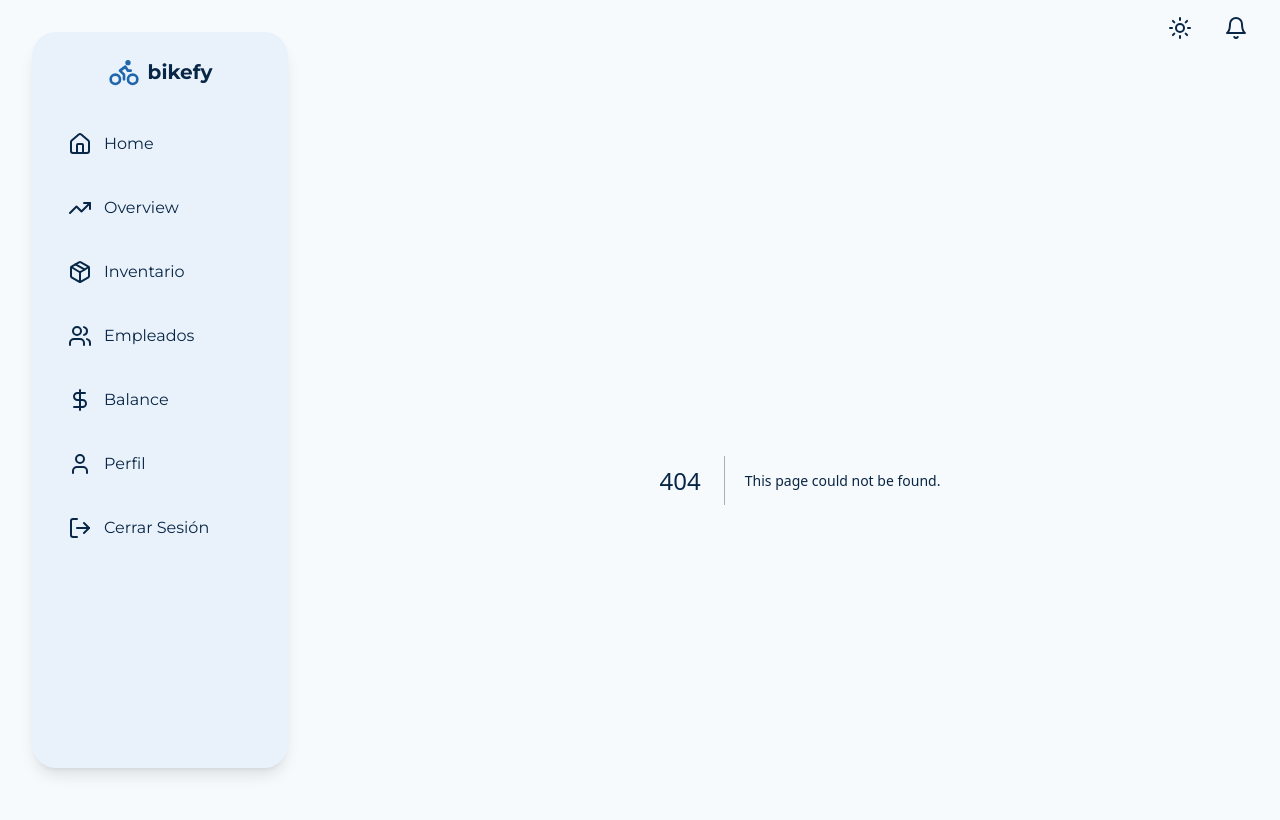
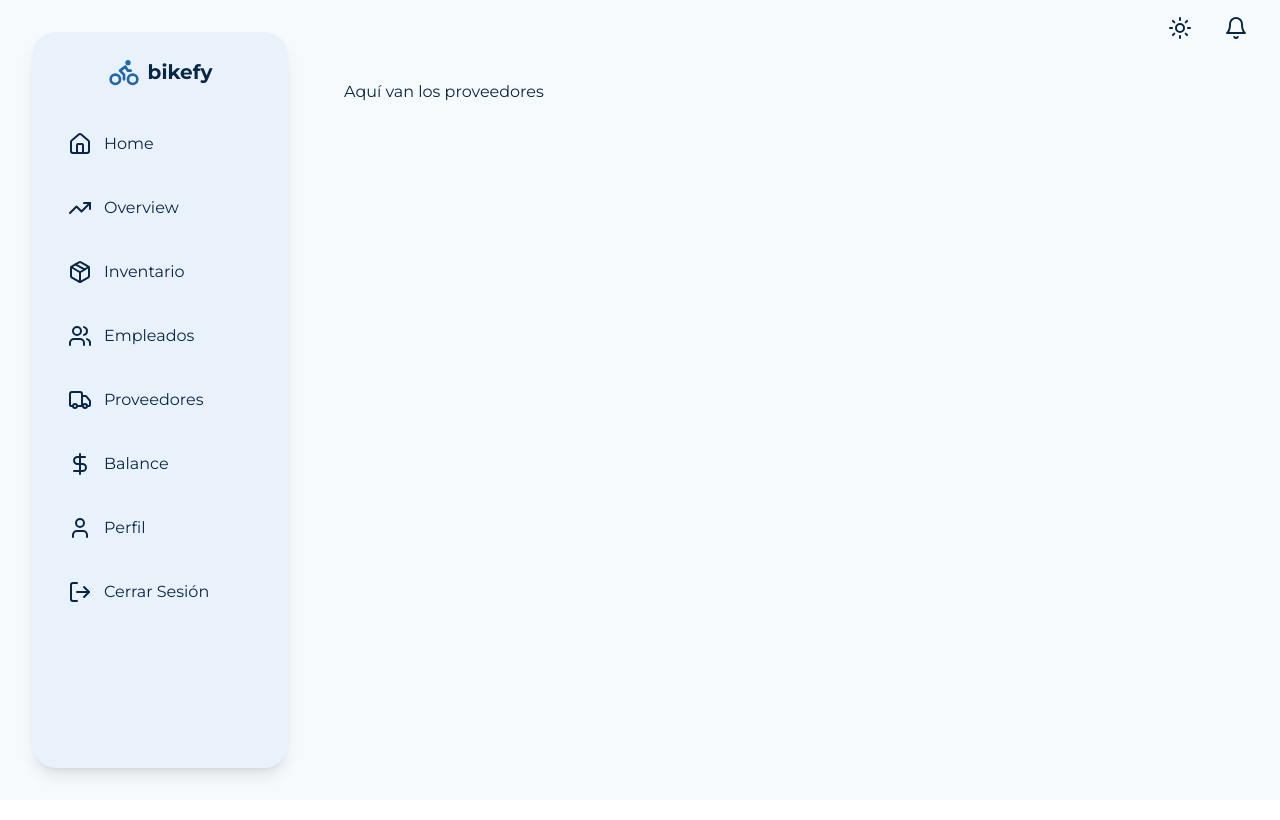
Before and after one commit to clikzz/Proyecto-ISW, a Next.js app in the folder frontend/: page /suppliers in a window 1280 px wide. Before the commit this address had no page. Shown: the top 820 px of the page. Built offline with nearby package versions, Linux system fonts and the light colour scheme; sample sign-in values are in the browser's storage.

Commit message:
Add Suppliers page and navigation link in PrivateLayout

```diff
--- a/frontend/src/components/layouts/PrivateLayout.jsx
+++ b/frontend/src/components/layouts/PrivateLayout.jsx
@@ -9,6 +9,7 @@ import {
   User,
   LogOut,
   Users,
+  Truck,
   TrendingUp,
   DollarSign,
 } from "lucide-react";
@@ -106,6 +107,12 @@ export default function PrivateLayout({ children }) {
                     Empleados
                   </NavLink>
                   <NavLink
+                    href="/suppliers"
+                    icon={<Truck className="h-6 w-6" />}
+                  >
+                    Proveedores
+                  </NavLink>
+                  <NavLink
                     href="/balance-financiero"
                     icon={<DollarSign className="h-6 w-6" />}
                   >
--- /dev/null
+++ b/frontend/src/pages/suppliers.jsx
@@ -0,0 +1,11 @@
+import React from 'react';
+
+const Suppliers = () => {
+  return (
+    <div>
+      <h1>Aquí van los proveedores</h1>
+    </div>
+  );
+};
+
+export default Suppliers;
```
